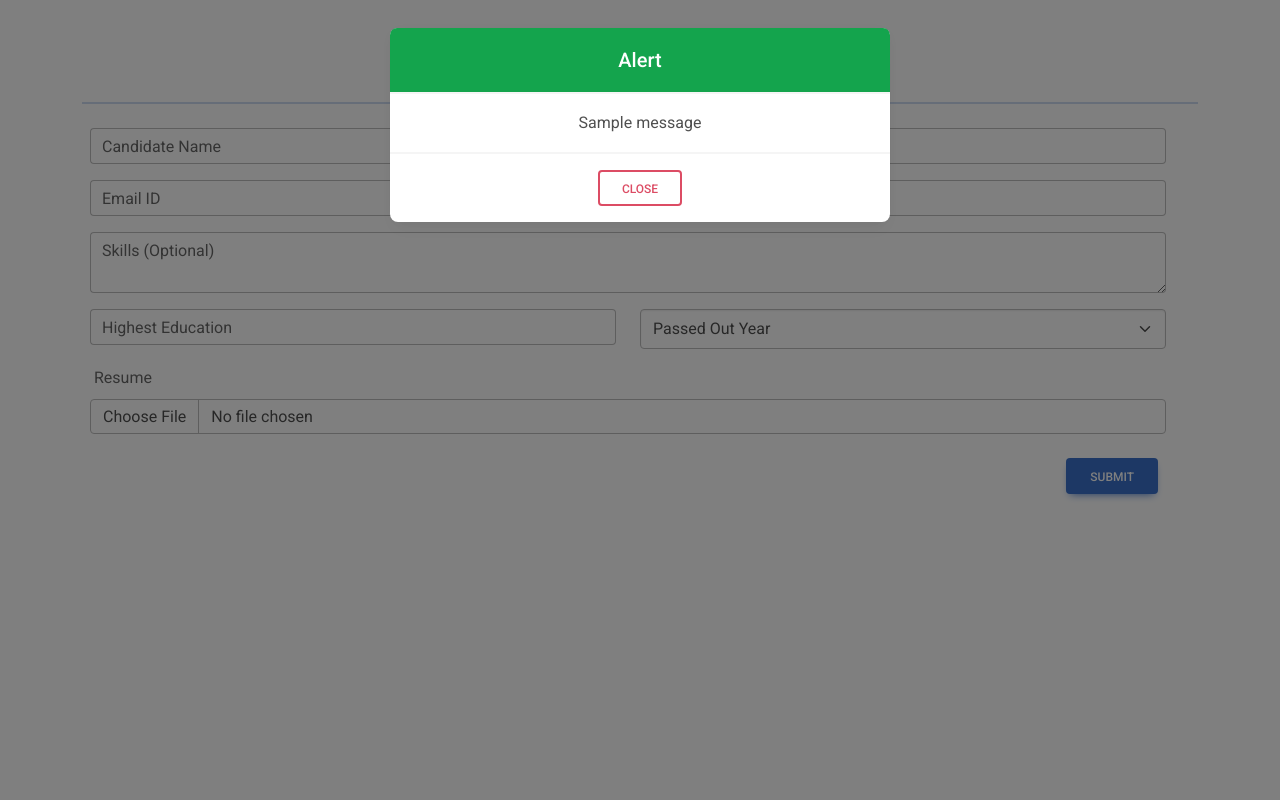
After one commit to R0hithM/Python-Resource-Entry, a Flask app: page /job in a window 1280 px wide. The commit adds this page. Run offline with Flask 3, Linux system fonts and the light colour scheme; one stand-in notice (Sample message) is shown.

Commit message:
Added Job Entry

```diff
--- a/app.py
+++ b/app.py
@@ -1,9 +1,11 @@
 from flask import Flask, render_template, request, redirect, url_for, flash, jsonify
 import gspread
 from oauth2client.service_account import ServiceAccountCredentials
+import os
 
 app = Flask(__name__)
 app.secret_key = 'sdjh548SD544fsJKHdksa21354JHKj'
+app.config['UPLOAD_FOLDER'] = "Resumes"
 
 SCOPE = ["https://spreadsheets.google.com/feeds",'https://www.googleapis.com/auth/spreadsheets',"https://www.googleapis.com/auth/drive.file","https://www.googleapis.com/auth/drive"]
 CREDENTIALS_PATH = 'onepay-371014-b3ac6b7487f3.json'
@@ -80,5 +82,31 @@ def check():
     return jsonify({"exists": isExist})
 
 
+@app.route('/job', methods=['GET', 'POST'])
+def job():
+    if request.method == 'POST':
+        candidateName = request.form.get('candidateName')
+        phoneNumber = request.form.get('phoneNumber')
+        email = request.form.get('email')
+        currentLocation = request.form.get('currentLocation')
+        technologySkills = request.form.get('technologySkills', '-')
+        education = request.form.get('education')
+        passedYear = request.form.get('passedYear')
+
+        if 'resume' in request.files:
+            resume_file = request.files['resume']
+            if resume_file.filename != '':
+                passedYear_folder = os.path.join(app.config['UPLOAD_FOLDER'], passedYear)
+                if not os.path.exists(passedYear_folder):
+                    os.makedirs(passedYear_folder)
+
+                resume_filename = os.path.join(passedYear_folder, resume_file.filename)
+                resume_file.save(resume_filename)
+        flash('Successfully added candidate details.', 'success')
+        return redirect(url_for('job'))
+
+    return render_template("job.html")
+
+
 if __name__ == '__main__':
     app.run(debug=True)
--- a/templates/index.html
+++ b/templates/index.html
@@ -3,8 +3,10 @@
 
 <head>
   <meta charset="UTF-8">
-  <meta name="viewport" content="width=device-width, initial-scale=1.0">
-  <title>Flask Google Sheets Integration</title>
+  <meta name="viewport" content="width=device-width, initial-scale=1, shrink-to-fit=no" />
+  <meta http-equiv="x-ua-compatible" content="ie=edge" />
+  <link rel="icon" href="static/favicon.ico" type="image/x-icon" />
+  <title>Resource Google Sheet</title>
   <!-- Font Awesome -->
   <link href="https://cdnjs.cloudflare.com/ajax/libs/font-awesome/6.0.0/css/all.min.css" rel="stylesheet" />
   <!-- Google Fonts -->
--- /dev/null
+++ b/templates/job.html
@@ -0,0 +1,215 @@
+<!DOCTYPE html>
+<html lang="en">
+
+<head>
+  <meta charset="UTF-8">
+  <meta name="viewport" content="width=device-width, initial-scale=1, shrink-to-fit=no" />
+  <meta http-equiv="x-ua-compatible" content="ie=edge" />
+  <link rel="icon" href="static/favicon.ico" type="image/x-icon" />
+  <title>Job Application Form</title>
+  <!-- Font Awesome -->
+  <link href="https://cdnjs.cloudflare.com/ajax/libs/font-awesome/6.0.0/css/all.min.css" rel="stylesheet" />
+  <!-- Google Fonts -->
+  <link href="https://fonts.googleapis.com/css2?family=Roboto:wght@300;400;500;700;900&display=swap" rel="stylesheet" />
+  <!-- MDB -->
+  <link rel="stylesheet" href="static/mdb.min.css" />
+  <style>
+    .loader-overlay {
+      position: fixed;
+      top: 0;
+      left: 0;
+      width: 100%;
+      height: 100%;
+      background-color: rgba(255, 255, 255, 0.7);
+      display: flex;
+      justify-content: center;
+      align-items: center;
+      z-index: 9999;
+    }
+
+    .loader {
+      display: inline-block;
+      width: 3rem;
+      height: 3rem;
+      border: 0.25rem solid #386bc0;
+      border-top-color: transparent;
+      border-radius: 50%;
+      animation: spinner-border 0.75s linear infinite;
+    }
+
+    @keyframes spinner-border {
+      to {
+        transform: rotate(360deg);
+      }
+    }
+  </style>
+</head>
+
+<body>
+  <div class="container mt-5">
+    <h2 class="mb-2 text-center">Job Application Form</h2>
+    <hr class="bg-primary border-2 border-top border-primary" />
+    <form method="post" action="/job" class="needs-validation row g-2" id="postForm" novalidate enctype="multipart/form-data">
+
+      <div class="row mt-3">
+        <div class="col-md-6 mb-3">
+          <div class="form-outline">
+            <input type="text" class="form-control" id="candidateName" name="candidateName" required>
+            <label class="form-label" for="candidateName">Candidate Name</label>
+            <div class="invalid-feedback">Please provide candidate's name.</div>
+            <!-- <div class="form-text">Test</div> -->
+          </div>
+        </div>
+
+        <div class="col-md-6 mb-3">
+          <div class="form-outline">
+            <input type="tel" pattern="[0-9]{10}" class="form-control" id="phoneNumber" name="phoneNumber" required>
+            <label class="form-label" for="phoneNumber">Phone Number</label>
+            <div class="invalid-feedback" id="phone-feedback">Please provide a valid mobile number.</div>
+          </div>
+        </div>
+      </div>
+
+      <div class="row">
+        <div class="col-md-6 mb-3">
+          <div class="form-outline">
+            <input type="email" class="form-control" id="email" name="email" required>
+            <label class="form-label" for="email">Email ID</label>
+            <div class="invalid-feedback" id="email-feedback">Please provide a valid email address.</div>
+          </div>
+        </div>
+
+        <div class="col-md-6 mb-3">
+          <div class="form-outline">
+            <input type="text" class="form-control" id="currentLocation" name="currentLocation" required>
+            <label class="form-label" for="currentLocation">Current Location</label>
+            <div class="invalid-feedback">Please provide current location.</div>
+          </div>
+        </div>
+      </div>
+
+      <div class="row">
+        <div class="col-md-12 mb-3">
+          <div class="form-outline">
+            <textarea class="form-control" id="technologySkills" name="technologySkills" rows="2"></textarea>
+            <label class="form-label" for="technologySkills">Skills (Optional)</label>
+            <div class="invalid-feedback">Please provide candidate's skills.</div>
+          </div>
+        </div>
+      </div>
+
+      <div class="row">
+        <div class="col-md-6 mb-3">
+          <div class="form-outline">
+            <input type="text" class="form-control" id="education" name="education" required>
+            <label class="form-label" for="education">Highest Education</label>
+            <div class="invalid-feedback">Please provide highest education.</div>
+          </div>
+        </div>
+
+        <div class="col-md-6 mb-3">
+          <div class="form-group">
+            <select class="form-select" id="passedYear" name="passedYear" required>
+              <option value="" hidden>Passed Out Year</option>
+              <option value="2021">2021</option>
+              <option value="2022">2022</option>
+              <option value="2023">2023</option>
+            </select>
+            <div class="invalid-feedback">Please select a passed out year.</div>
+          </div>
+        </div>
+      </div>
+      <div class="row">
+        <div class="col-md-12 mb-3">
+          <label class="form-label ms-1" for="customFile">Resume</label>
+          <input type="file" class="form-control" id="resume" name="resume" accept=".pdf,.doc,.docx" required />
+          <div class="invalid-feedback">Please upload your resume.</div>
+        </div>
+      </div>
+
+
+      <div class="row">
+        <div class="d-grid d-md-flex justify-content-md-end my-2">
+          <button class="btn btn-primary me-md-2" type="submit">Submit</button>
+        </div>
+      </div>
+
+    </form>
+
+    <!-- Loader -->
+    <div class="loader-overlay d-none" id="loaderOverlay">
+      <div class="loader"></div>
+    </div>
+
+    <!-- Add MDB modal -->
+    <div class="modal fade" id="messageModal" tabindex="-1" aria-labelledby="messageModalLabel" aria-hidden="true"
+      data-mdb-backdrop="static" data-mdb-keyboard="true">
+      <div class="modal-dialog">
+        <div class="modal-content text-center">
+          {% with messages = get_flashed_messages(with_categories=true) %}
+          {% if messages %}
+          {% for category, message in messages %}
+          <div class="modal-header bg-{{ category }} text-white d-flex justify-content-center">
+            <h5 class="modal-title" id="messageModalLabel">Alert</h5>
+            <!-- <button type="button" class="btn-close" data-mdb-dismiss="modal" aria-label="Close"></button> -->
+          </div>
+          <div class="modal-body">
+            <p class="m-0">{{ message}}</p>
+          </div>
+          {% endfor %}
+          {% endif %}
+          {% endwith %}
+
+          <div class="modal-footer d-flex justify-content-center">
+            <!-- <button type="button" class="btn btn-danger">No</button> -->
+            <button type="button" class="btn btn-outline-danger" data-mdb-dismiss="modal">
+              Close
+            </button>
+          </div>
+        </div>
+      </div>
+    </div>
+
+  </div>
+
+  <!-- MDB -->
+  <script type="text/javascript" src="static/mdb.min.js"></script>
+  <!-- Custom scripts -->
+  <script type="text/javascript">
+
+    document.addEventListener('DOMContentLoaded', function () {
+      var flashMessage = "{{ get_flashed_messages()|first }}";
+      if (flashMessage) {
+        var messageModal = new mdb.Modal(document.getElementById('messageModal'));
+        messageModal.show();
+      };
+    });
+
+    // Bootstrap's validation script
+    (function () {
+      'use strict'
+
+      var forms = document.querySelectorAll('.needs-validation')
+      var loaderOverlay = document.getElementById('loaderOverlay');
+
+      // Loop over them and prevent submission
+      Array.from(forms).forEach(function (form) {
+        form.addEventListener('submit', function (event) {
+          if (!form.checkValidity()) {
+            event.preventDefault()
+            event.stopPropagation()
+          } else {
+            loaderOverlay.classList.remove('d-none');
+            setTimeout(function () {
+              loaderOverlay.classList.add('d-none');
+            }, 10000);
+          }
+
+          form.classList.add('was-validated')
+        }, false)
+      })
+    })()
+  </script>
+</body>
+
+</html>
```
Also changed, not shown: static/favicon.ico (added).
